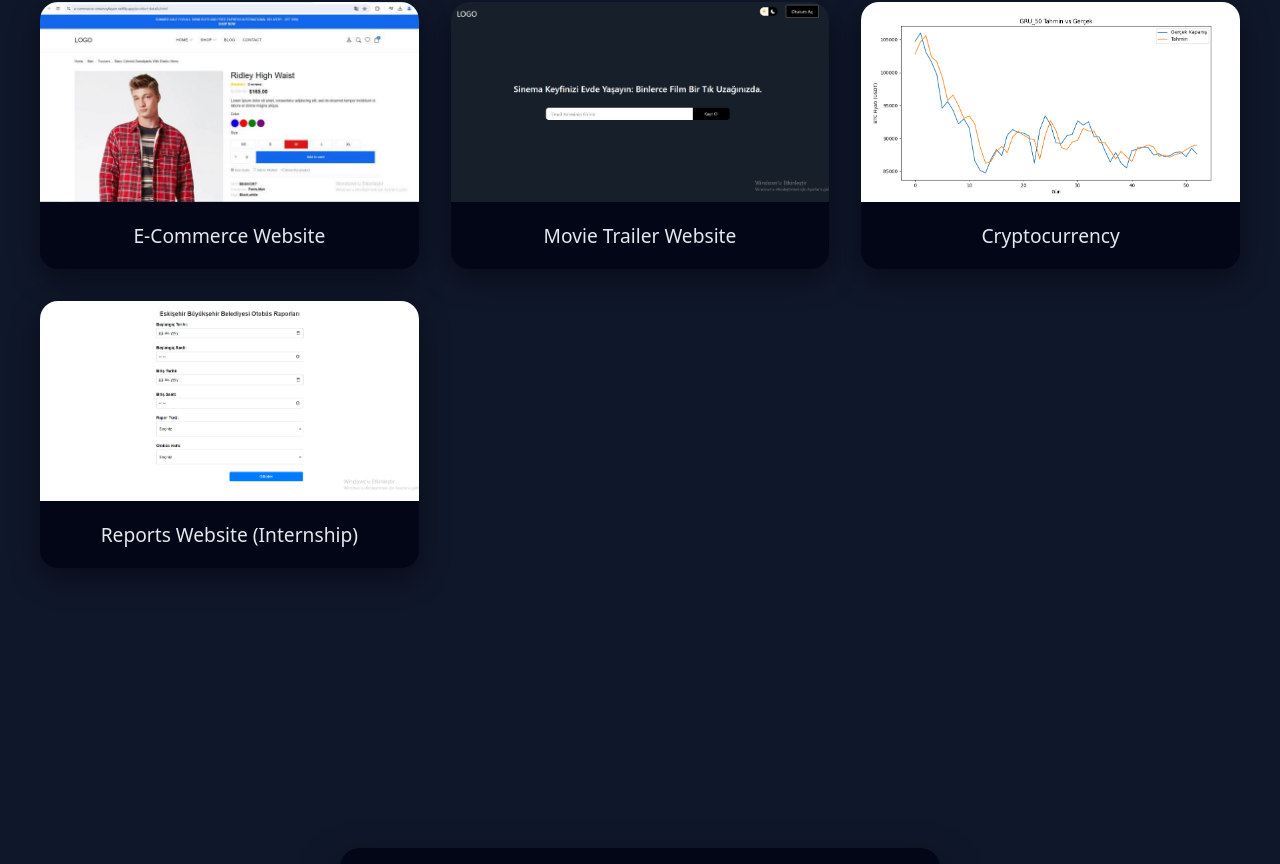
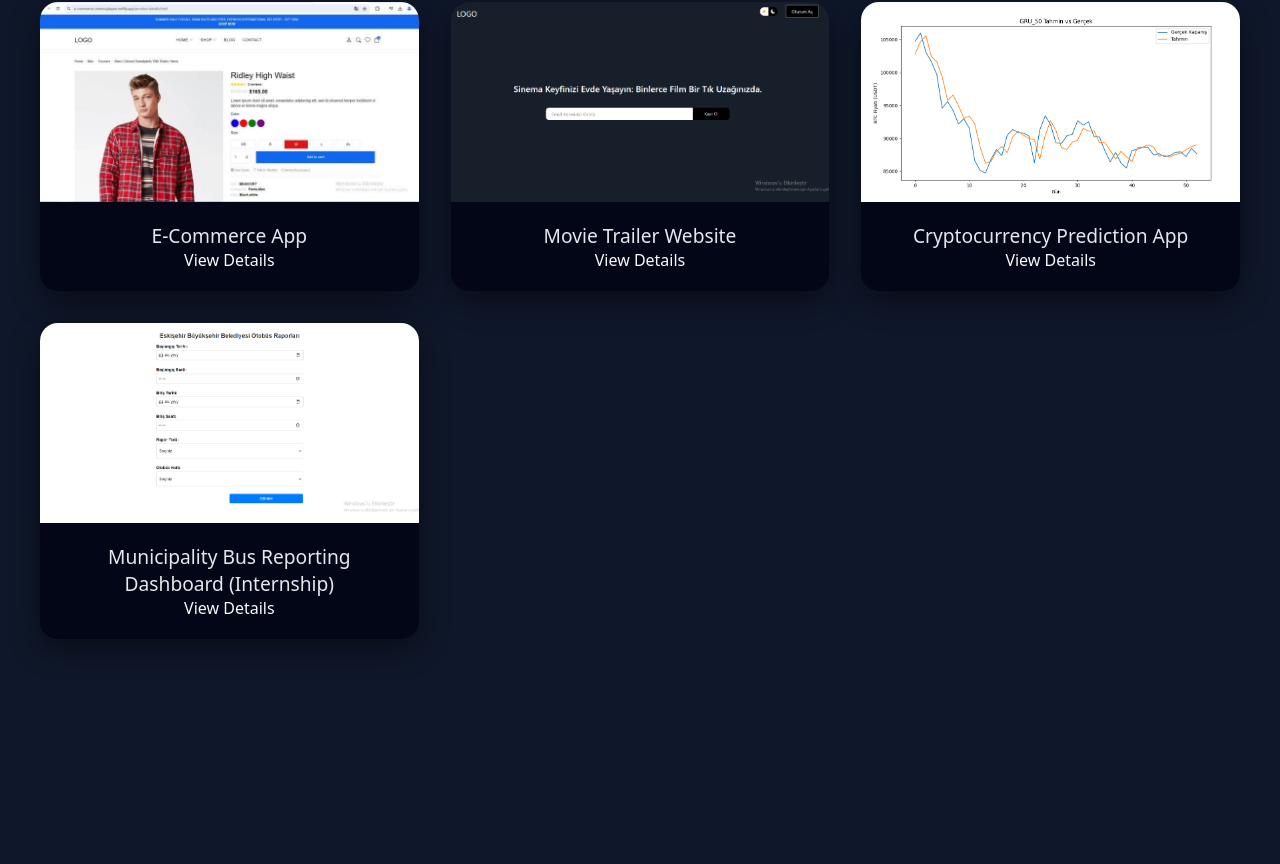
Before and after one commit to OmerSoyleyen24/PortfolioWebsite, a React (Vite) app in the folder frontend/: page / in a window 1280 px wide. Shown: the part 1537-2401 px from the top of the page. Built offline with nearby package versions, Linux system fonts and the light colour scheme.

Commit message:
Update Projects.jsx

```diff
--- a/frontend/src/Projects/Projects.jsx
+++ b/frontend/src/Projects/Projects.jsx
@@ -1,4 +1,4 @@
-import React from "react";
+import React, { useState } from "react";
 import eCommerceImage from "./e-commerce-website.jpg";
 import movieTrailerImage from "./movie-trailer-website.png";
 import reportWebsiteImage from "./report-website.png";
@@ -7,26 +7,52 @@ import "./Projects.css";
 
 const projects = [
   {
-    title: "E-Commerce Website",
+    title: "E-Commerce App",
     image: eCommerceImage,
-    link: "https://e-commerce-omersoyleyen.netlify.app",
+    link: "https://e-commerce-omersoyleyen.vercel.app",
+    description: `
+Built a responsive e-commerce platform using Next.js and TypeScript.
+Optimized frontend performance achieving 85+ Lighthouse score.
+Integrated backend APIs securely and improved overall user experience.
+    `,
   },
   {
     title: "Movie Trailer Website",
     image: movieTrailerImage,
     link: "https://movie-trailer-omersoyleyen.netlify.app/",
+    description: `
+Developed a movie trailer platform using React and TMDB API.
+Implemented dynamic routing, search, and responsive UI.
+Focused on clean UI and smooth user interactions.
+    `,
   },
   {
-    title: "Cryptocurrency",
+    title: "Cryptocurrency Prediction App",
     image: btcGuessImage,
+    description: `
+AI-assisted cryptocurrency prediction interface.
+Visualized price trends and user-friendly prediction outputs.
+Focused on data-driven UI and scalability.
+    `,
   },
-   {
-    title: "Reports Website (Internship)",
+  {
+    title: "Municipality Bus Reporting Dashboard (Internship)",
     image: reportWebsiteImage,
+    description: `
+Developed a real-time reporting dashboard using React and TypeScript.
+Implemented efficient API calls and collaborated in Agile sprints.
+Reduced reporting time by 70% for municipal bus operations.
+    `,
   },
 ];
 
 const Projects = () => {
+  const [openIndex, setOpenIndex] = useState(null);
+
+  const toggleDescription = (index) => {
+    setOpenIndex(openIndex === index ? null : index);
+  };
+
   return (
     <section id="projects">
       <div className="container">
@@ -45,6 +71,19 @@ const Projects = () => {
 
               <div className="project-info">
                 <h3>{project.title}</h3>
+
+                <button
+                  className="project-toggle"
+                  onClick={() => toggleDescription(index)}
+                >
+                  {openIndex === index ? "Hide Details" : "View Details"}
+                </button>
+
+                {openIndex === index && (
+                  <p className="project-description">
+                    {project.description}
+                  </p>
+                )}
               </div>
             </div>
           ))}
```
